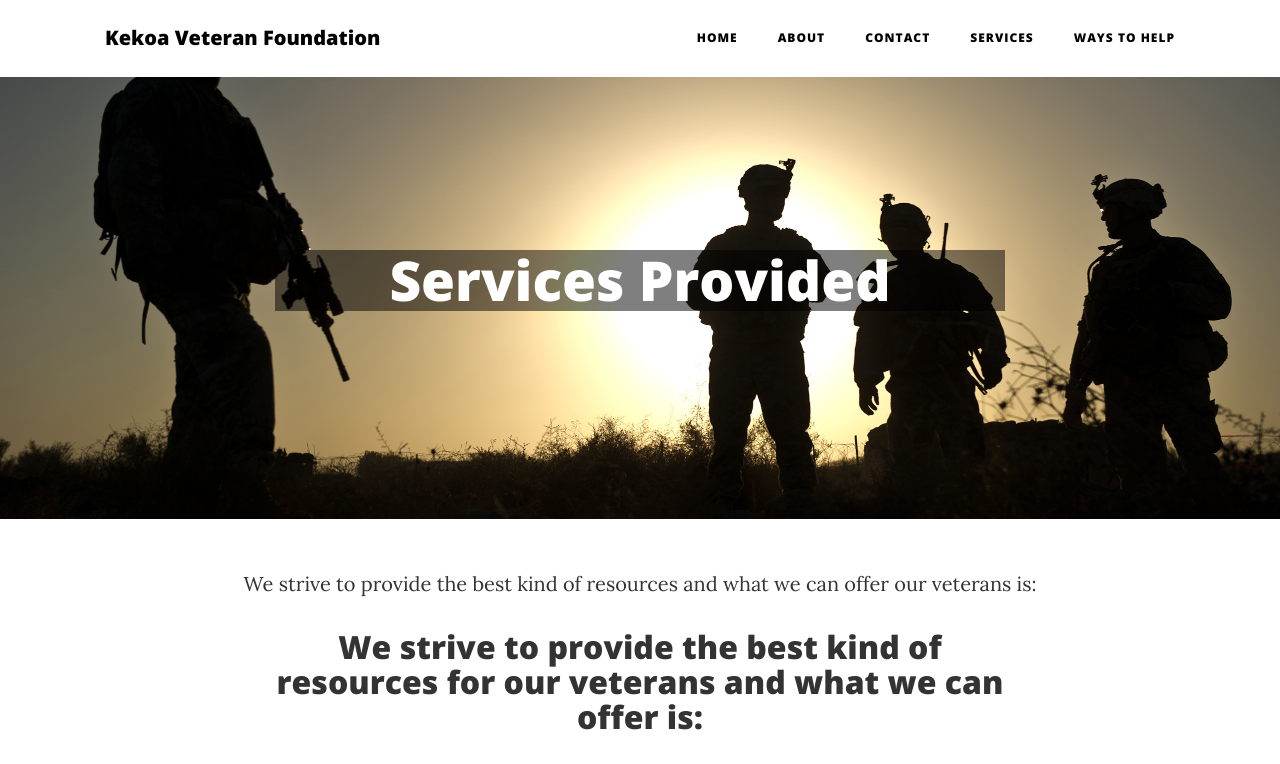
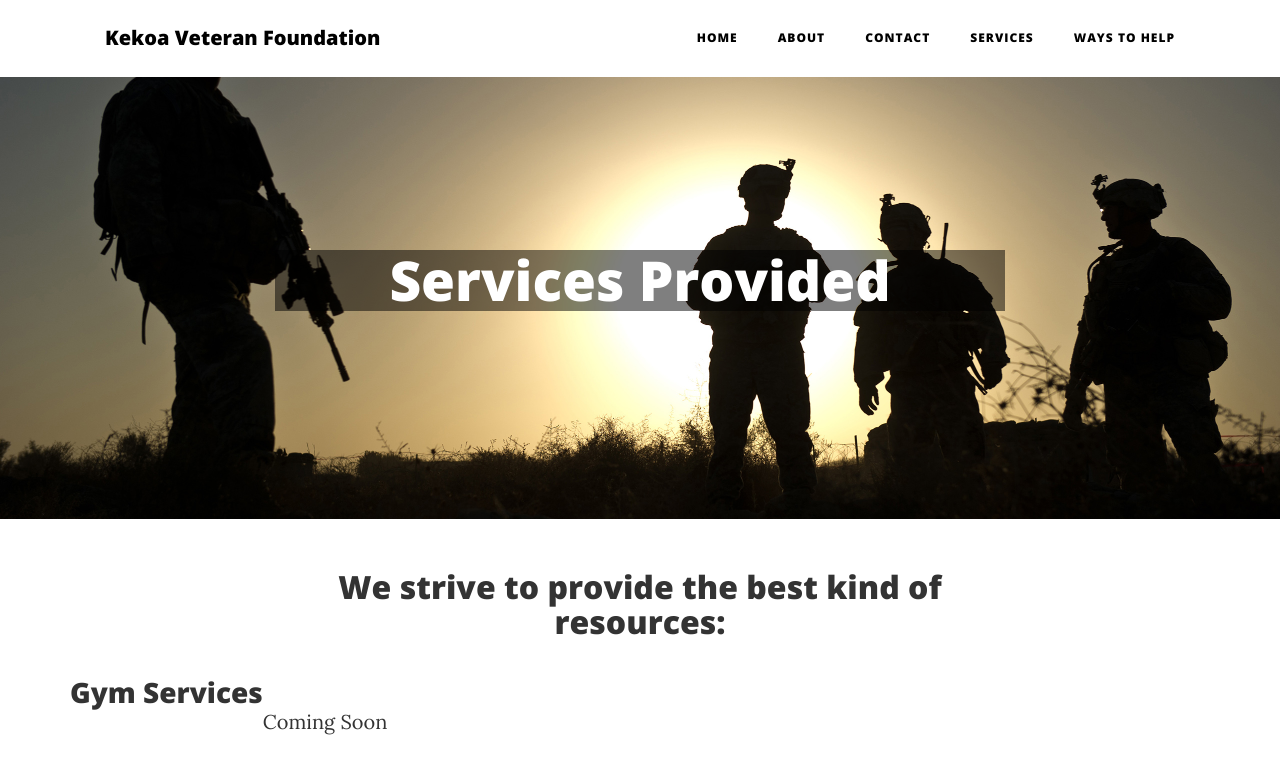
Before and after one commit to julioberina/Kekoa, a plain HTML site: page services.html in a window 1280 px wide. Shown: the top 764 px of the page. Drawn offline with nearby package versions, Linux system fonts and the light colour scheme.

Commit message:
Erased duplicate paragraph and shortened header

```diff
--- a/services.html
+++ b/services.html
@@ -70,16 +70,12 @@
       </div>
     </header>
 
-    <center>
-   <p>We strive to provide the best kind of resources and what we can offer our veterans is:</p>
-    </center>
-
     <!-- Post Content -->
     <article>
         <div class="container">
           <div class="row">
             <div class="col-lg-8 col-md-10 mx-auto">
-             <h2 align="center">We strive to provide the best kind of resources for our veterans and what we can offer is:</h2>
+             <h2 align="center">We strive to provide the best kind of resources:</h2>
             </div>
           </div>
           <div class="row" style="margin-top: 30px;">
```
